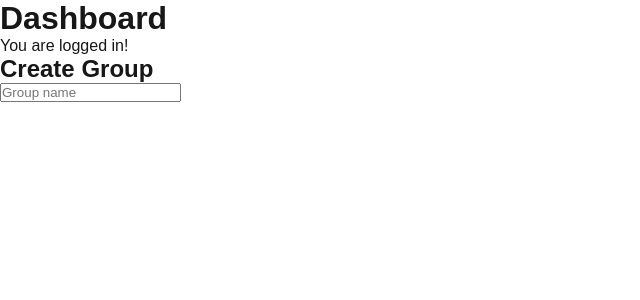
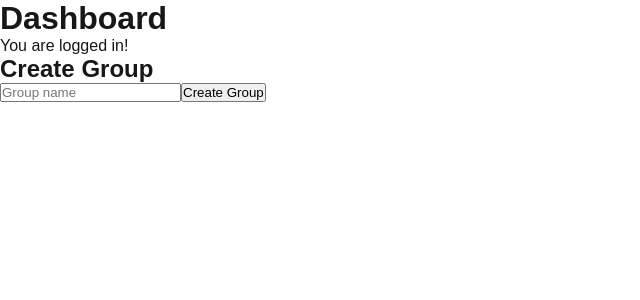
Before and after one commit to ParthP22/Planify, a Next.js app in the folder planify/: page /dashboard in a window 1280 px wide. Shown: the top 300 px of the page, without its empty margins (0-640 px from the left). Built offline with nearby package versions, Linux system fonts and the light colour scheme; no server answers; sample sign-in values are in the browser's storage.

Commit message:
feat: added button to create a group

```diff
--- a/planify/src/app/dashboard/page.tsx
+++ b/planify/src/app/dashboard/page.tsx
@@ -53,6 +53,10 @@ export default function Dashboard() {
                 onChange={(e) => setGroupName(e.target.value)}
             />
 
+            <button className="btn btn-primary" onClick={handleCreateGroup}>
+                Create Group
+            </button>
+
         </div>
     );
 }
```
